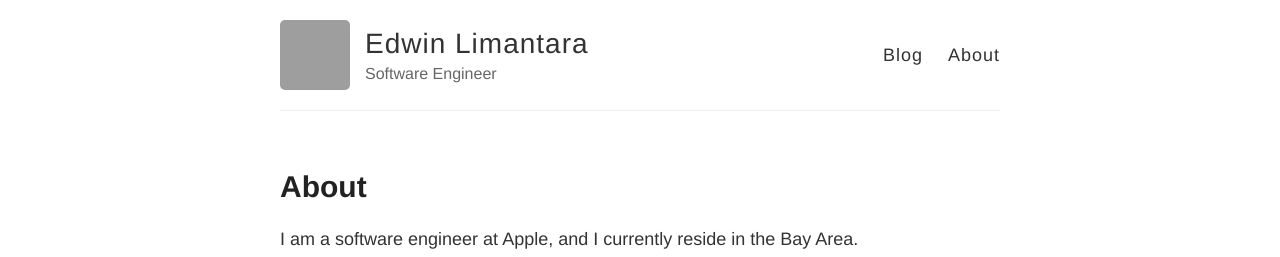
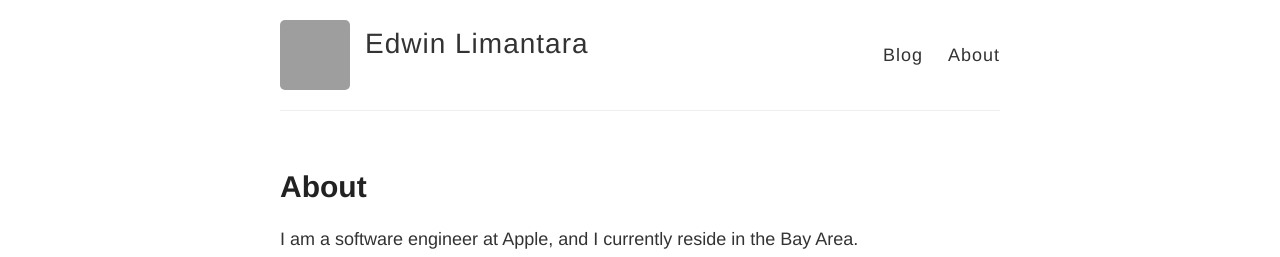
Before and after one commit to Limantara/edwinlimantara.github.io, a Jekyll site: the page built from about.md, in a window 1280 px wide. Shown: the top 257 px of the page. Built offline with Jekyll 4.4.1, drawn with Linux system fonts in a browser that asks for light colours; grey boxes are pictures that could not be loaded.

Commit message:
update description

```diff
--- a/_config.yml
+++ b/_config.yml
@@ -6,7 +6,7 @@
 name: Edwin Limantara
 
 # Short bio or description (displayed in the header)
-description: Software Engineer
+description:
 
 # URL of your avatar or profile pic (you could use your GitHub profile pic)
 avatar: https://avatars2.githubusercontent.com/u/3992291?s=460&v=4
```
